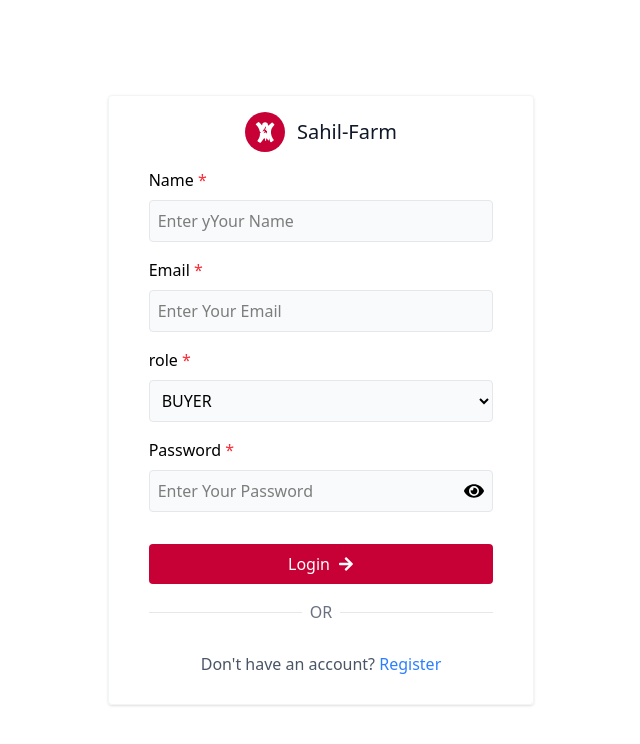
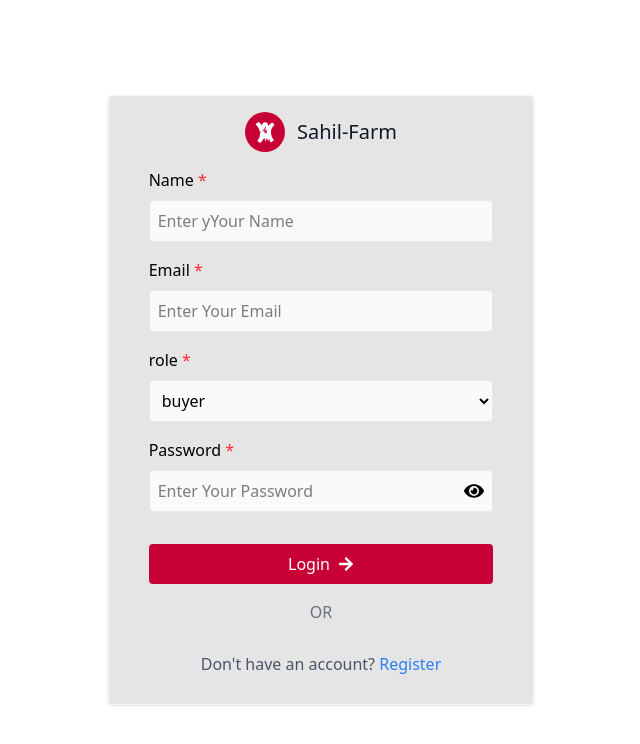
Before and after one commit to augsahil/ecommerce-application, a React (Vite) app in the folder frontend/: page /login in a window 1280 px wide. Shown: the top 744 px of the page, without its empty margins (319-959 px from the left). Built offline with nearby package versions, Linux system fonts and the light colour scheme.

Commit message:
connected with backend

```diff
--- a/frontend/package.json
+++ b/frontend/package.json
@@ -12,6 +12,7 @@
   "dependencies": {
     "@reduxjs/toolkit": "^2.11.2",
     "@tailwindcss/vite": "^4.1.18",
+    "axios": "^1.13.5",
     "clsx": "^2.1.1",
     "formik": "^2.4.9",
     "react": "^19.2.0",
--- a/frontend/src/constant/auth.constant.js
+++ b/frontend/src/constant/auth.constant.js
@@ -1,4 +1,4 @@
 export const ROLE_TYPE = {
-    'BUYER': 'BUYER',
-    'SELLER': 'SELLER',
+    'BUYER': 'buyer',
+    'SELLER': 'seller',
 }
--- a/frontend/src/pages/auth/LoginUser/index.jsx
+++ b/frontend/src/pages/auth/LoginUser/index.jsx
@@ -8,6 +8,7 @@ import { ROLE_TYPE } from "@/constant/auth.constant";
 
 import { Formik, Form, Field, ErrorMessage } from "formik";
 import * as Yup from "yup";
+import { axiosClient } from "@/utils/axiosClient";
 
 const LoginUser = () => {
   const [isLoading, setIsLoading] = useState(false);
@@ -29,16 +30,19 @@ const LoginUser = () => {
       .oneOf(Object.values(ROLE_TYPE), "Invalid role"),
   });
 
-  const onSubmitHandler = (values, helpers) => {
+  const onSubmitHandler = async (values, helpers) => {
     console.log(values);
+    const response = await axiosClient.post("/auth/register", values);
+    const data = response.data;
+    console.log("Response data: ", data);
     helpers.resetForm();
+  };
 
-    const initialValues = {
-      name: "",
-      email: "",
-      password: "",
-      role: ROLE_TYPE.BUYER,
-    };
+  const initialValues = {
+    name: "",
+    email: "",
+    password: "",
+    role: ROLE_TYPE.BUYER,
   };
 
   return (
@@ -46,15 +50,10 @@ const LoginUser = () => {
       <Formik
         validationSchema={vaidationSchema}
         onSubmit={onSubmitHandler}
-        initialValues={{
-          name: "",
-          email: "",
-          password: "",
-          role: ROLE_TYPE.BUYER,
-        }}
+        initialValues={initialValues}
       >
         <Form className="min-h-screen flex items-center justify-center">
-          <div className="w-[96%] mx-auto lg:w-1/2 xl:w-1/3 p-4 lg:px-10 rounded border border-gray-100 shadow flex flex-col gap-4">
+          <div className="w-[96%] mx-auto lg:w-1/2 xl:w-1/3 p-4 lg:px-10 rounded border border-gray-100 shadow flex flex-col gap-4 bg-black/10">
             <div className="md-3 w-full flex justify-center">
               <Logo className={"mx-auto"} />
             </div>
@@ -96,7 +95,8 @@ const LoginUser = () => {
               <label htmlFor="role">
                 role <span className="text-red-500">*</span>
               </label>
-              <Field as="select"
+              <Field
+                as="select"
                 id="role"
                 name="role"
                 className="w-full p-2 rounded outline-none bg-gray-50 border border-gray-200"
--- /dev/null
+++ b/frontend/src/utils/axiosClient.js
@@ -0,0 +1,5 @@
+import axios from 'axios';
+
+export const axiosClient = axios.create({
+    baseURL: 'http://localhost:8000/api/v1',
+});
```
Also changed, not shown: 2 other files (tests, documents, lock files or other folders).
